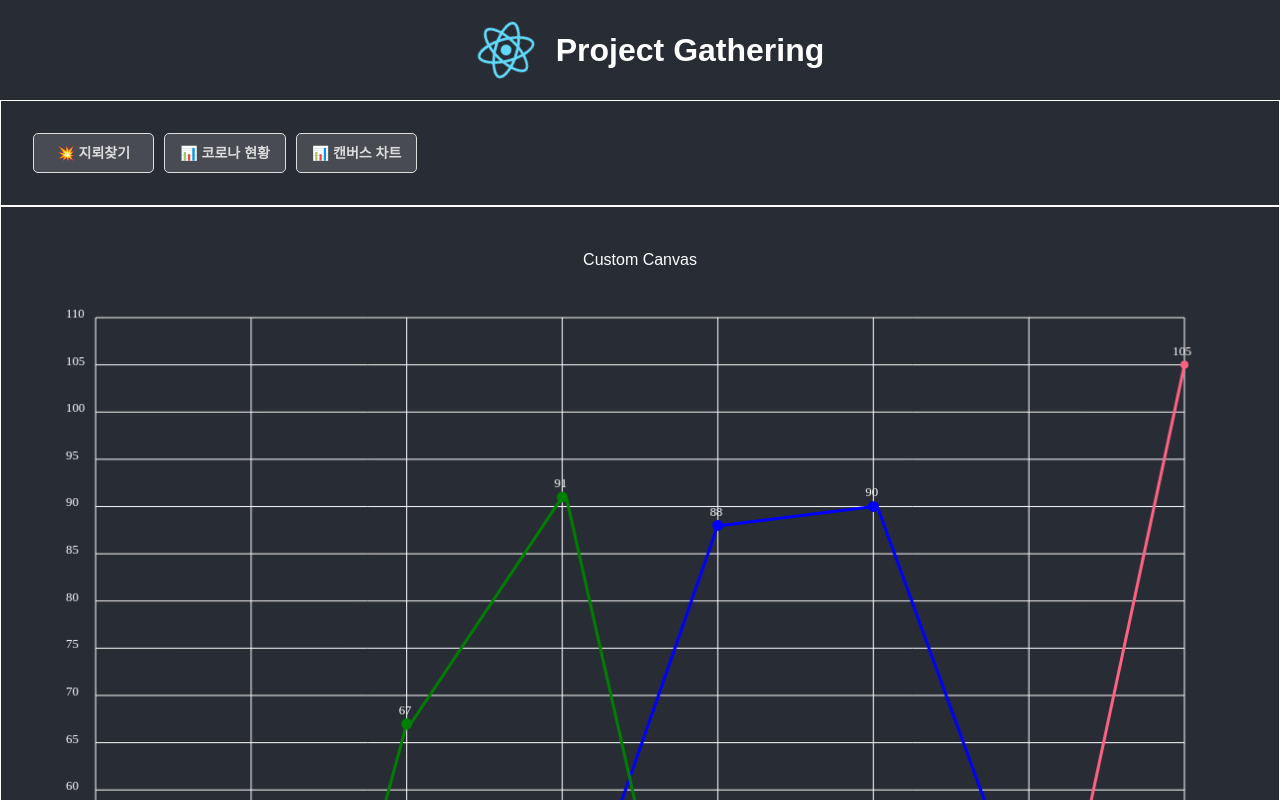
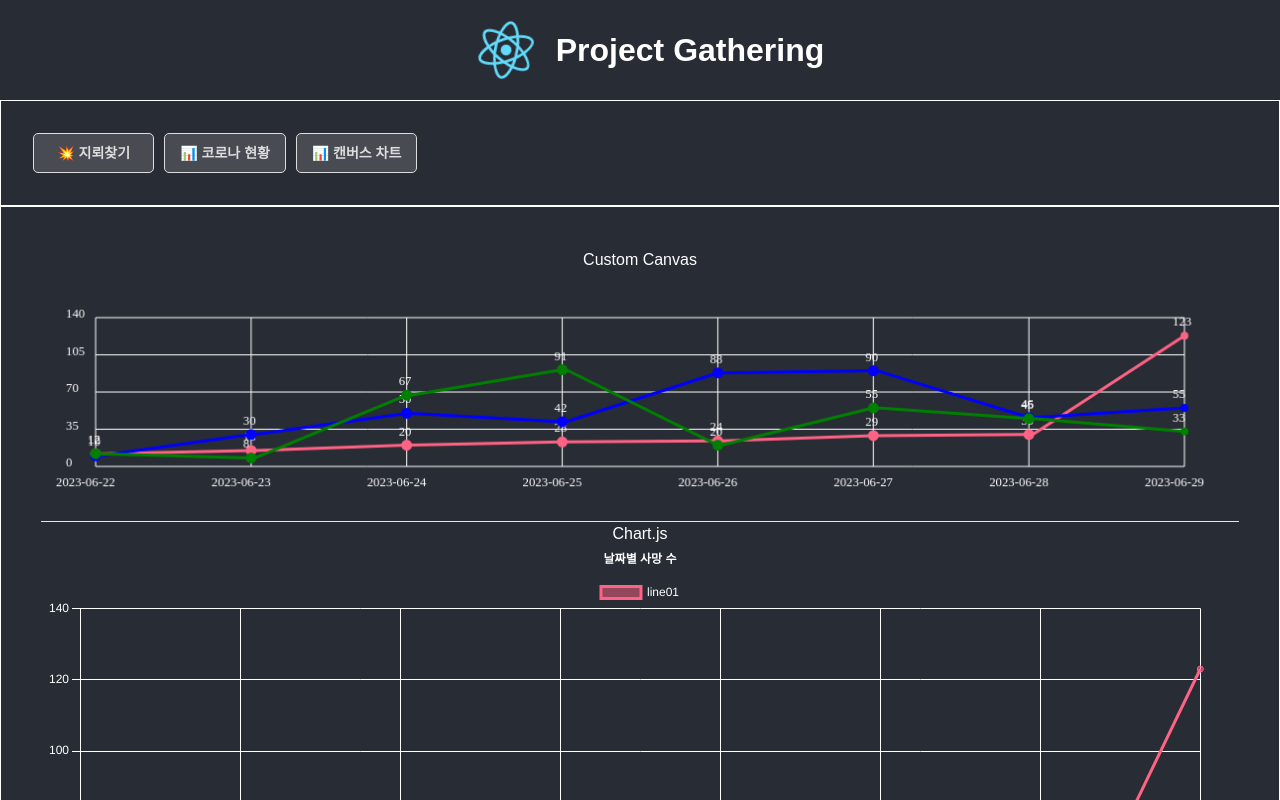
Before and after one commit to JuneHyung/Gather, a React (Create React App) app in the folder gather/: page /canvasChart in a window 1280 px wide. Shown: the top 800 px of the page. Built offline with nearby package versions, Linux system fonts and the light colour scheme.

Commit message:
fix : yAxisLabel 배열 만들기 - 최소 최대값, step값 조정.

```diff
--- a/gather/src/components/canvas/LineChart.jsx
+++ b/gather/src/components/canvas/LineChart.jsx
@@ -28,13 +28,12 @@ const LineChart = ({data}) =>{
         const maxD = Math.max(...allChartData)
         const minD = Math.min(...allChartData)
 
-        const step = 5;
-        const start = minD - (minD % 5);
-        const end = maxD - (maxD % 5) + step;
+        const start = minD<0 ? minD - (10 + (minD % 10)) : minD > 0 ? 0 : minD - minD%10;
+        const end = maxD - (maxD % 10) + 10 ;
+        const len = chartData.step===undefined || chartData.step <3 ? 3 : chartData.step;
 
-        const len = Math.ceil((end - start) / 5) + 1;
-
-        const arr = Array.from({ length: len }, (_, i) => start + i * step);
+        const step = Math.floor((Math.abs(end) + Math.abs(start)) / (len-1)) + (5-(Math.floor((Math.abs(end) + Math.abs(start)) / (len-1)) % 5))
+        const arr = Array.from({length: len}, (_, i)=>start + i*step);
         canvas.height = len * gap;
         return arr;
       };
--- a/gather/src/pages/canvas/CanvasChart.jsx
+++ b/gather/src/pages/canvas/CanvasChart.jsx
@@ -3,11 +3,11 @@ import LineChart from "../../components/canvas/LineChart";
 
 const chartData = {
   labels: ["2023-06-22", "2023-06-23", "2023-06-24", "2023-06-25", "2023-06-26", "2023-06-27", "2023-06-28", "2023-06-29"],
-  step: 5,
+  step:5,
   datasets: [
     {
       label: "Sales",
-      data: [54, 15, 20, 23, 24, 29, 30, 105],
+      data: [12, 15, 20, 23, 24, 29, 30, 123],
       backgroundColor: "rgb(255, 99, 132)", // 차트의 채우기 색상
       borderColor: "rgb(255, 99, 132)", // 차트의 테두리 색상
       borderWidth: 1, // 테두리의 두께
@@ -21,7 +21,7 @@ const chartData = {
     },
     {
       label: "Sales03",
-      data: [6,8,67,91,20,55,45,33],
+      data: [12,8,67,91,20,55,45,33],
       backgroundColor: "green", // 차트의 채우기 색상
       borderColor: "green", // 차트의 테두리 색상
       borderWidth: 1, // 테두리의 두께
```
